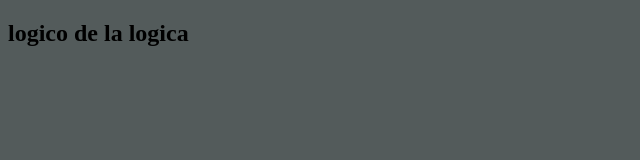
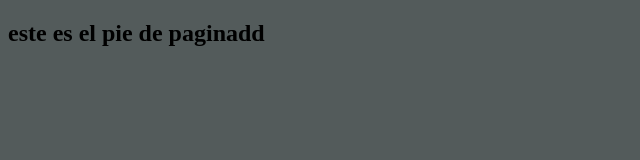
Before and after one commit to gitmichaelrap/mi-primer-repo, a Next.js app: page /Layout in a window 1280 px wide. Shown: the top 160 px of the page, without its empty margins (0-640 px from the left). Built offline with nearby package versions, Linux system fonts and the light colour scheme.

Commit message:
piede de pagina

```diff
--- a/pages/Layout.jsx
+++ b/pages/Layout.jsx
@@ -21,7 +21,7 @@ export default function Layout({children,titl}){
 
      </main>
      <footer>
-<h2>logico de la logica</h2>
+<h2>este es el pie de paginadd </h2>
      </footer>
 
     </div>
```
